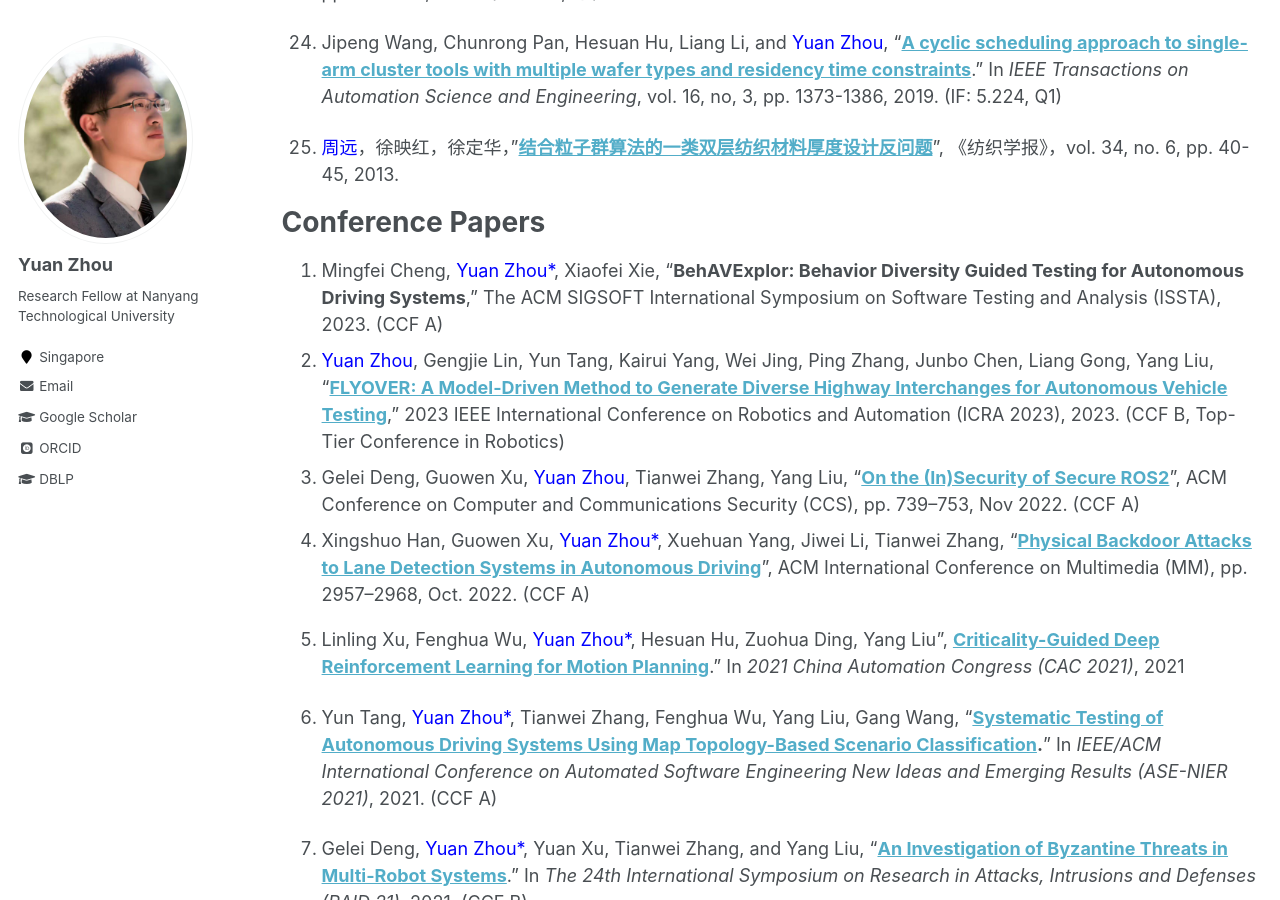
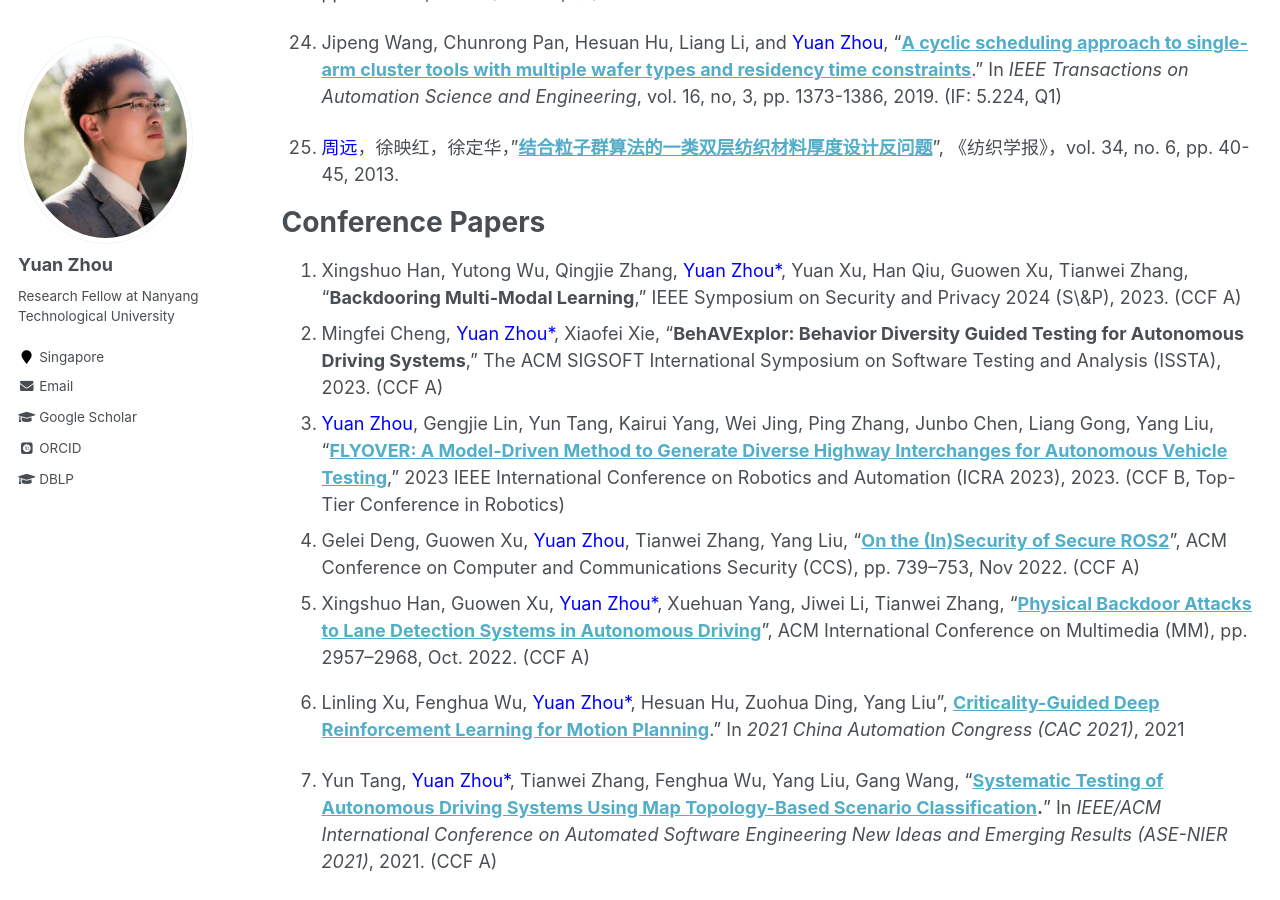
Before and after one commit to yuanzhou-yzhou/yuanzhou-yzhou.github.io, a Jekyll site: the page built from _pages/publications.md, in a window 1280 px wide and 900 px high, scrolled down 2413 px. Built offline with Jekyll 4.4.1, drawn with Linux system fonts in a browser that asks for light colours; some web fonts are replaced; comment, search, counter and statistics services are not loaded.

Commit message:
Update publications.md

```diff
--- a/_pages/publications.md
+++ b/_pages/publications.md
@@ -86,37 +86,38 @@ Modeling (SoSyM), vol 21, pp. 1295–1319, 2022 (IF: 2.211, Q3).
 
 [//]: # (*<u>Unmanned Autonomous Systems &#40;e.g., Robots and Autonomous Vehicles&#41;</u>*)
 
-1. Mingfei Cheng,  <span style="color:blue">Yuan Zhou\*</span>, Xiaofei Xie, "**BehAVExplor: Behavior Diversity Guided Testing for Autonomous Driving Systems**,” The ACM SIGSOFT International Symposium on Software Testing and Analysis (ISSTA), 2023. (CCF A)
-2. <span style="color:blue">Yuan Zhou</span>, Gengjie Lin, Yun Tang, Kairui Yang, Wei Jing, Ping Zhang, Junbo Chen, Liang Gong, Yang Liu, "**[FLYOVER: A Model-Driven Method to Generate Diverse Highway Interchanges for Autonomous Vehicle Testing](https://arxiv.org/abs/2301.12738)**," 2023 IEEE International Conference on Robotics and Automation (ICRA 2023), 2023. (CCF B, Top-Tier Conference in Robotics)
-3. Gelei Deng, Guowen Xu, <span style="color:blue">Yuan Zhou</span>, Tianwei Zhang, Yang Liu, "**[On the (In)Security of Secure ROS2](https://dl.acm.org/doi/10.1145/3548606.3560681)**", ACM Conference on Computer and Communications Security (CCS), pp. 739–753, Nov 2022. (CCF A)
-4. Xingshuo Han, Guowen Xu, <span style="color:blue">Yuan Zhou*</span>, Xuehuan Yang, Jiwei Li, Tianwei Zhang, "**[Physical Backdoor Attacks to Lane Detection Systems in Autonomous Driving](https://dl.acm.org/doi/abs/10.1145/3503161.3548171)**", ACM International Conference on Multimedia (MM), pp. 2957–2968, Oct. 2022. (CCF A)
-5. Linling Xu, Fenghua Wu, <span style="color:blue">Yuan Zhou\*</span>, Hesuan Hu, Zuohua Ding, Yang Liu", **[Criticality-Guided Deep Reinforcement Learning for Motion Planning](https://yuanzhou-yzhou.github.io/files/DRL_for_motion_planning.pdf)**." In *2021 China Automation Congress (CAC 2021)*, 2021
+1. Xingshuo Han, Yutong Wu, Qingjie Zhang, <span style="color:blue">Yuan Zhou\*</span>, Yuan Xu, Han Qiu, Guowen Xu, Tianwei Zhang, "**Backdooring Multi-Modal Learning**," IEEE Symposium on Security and Privacy 2024 (S\&P), 2023. (CCF A)
+2. Mingfei Cheng,  <span style="color:blue">Yuan Zhou\*</span>, Xiaofei Xie, "**BehAVExplor: Behavior Diversity Guided Testing for Autonomous Driving Systems**,” The ACM SIGSOFT International Symposium on Software Testing and Analysis (ISSTA), 2023. (CCF A)
+3. <span style="color:blue">Yuan Zhou</span>, Gengjie Lin, Yun Tang, Kairui Yang, Wei Jing, Ping Zhang, Junbo Chen, Liang Gong, Yang Liu, "**[FLYOVER: A Model-Driven Method to Generate Diverse Highway Interchanges for Autonomous Vehicle Testing](https://arxiv.org/abs/2301.12738)**," 2023 IEEE International Conference on Robotics and Automation (ICRA 2023), 2023. (CCF B, Top-Tier Conference in Robotics)
+4. Gelei Deng, Guowen Xu, <span style="color:blue">Yuan Zhou</span>, Tianwei Zhang, Yang Liu, "**[On the (In)Security of Secure ROS2](https://dl.acm.org/doi/10.1145/3548606.3560681)**", ACM Conference on Computer and Communications Security (CCS), pp. 739–753, Nov 2022. (CCF A)
+5. Xingshuo Han, Guowen Xu, <span style="color:blue">Yuan Zhou*</span>, Xuehuan Yang, Jiwei Li, Tianwei Zhang, "**[Physical Backdoor Attacks to Lane Detection Systems in Autonomous Driving](https://dl.acm.org/doi/abs/10.1145/3503161.3548171)**", ACM International Conference on Multimedia (MM), pp. 2957–2968, Oct. 2022. (CCF A)
+6. Linling Xu, Fenghua Wu, <span style="color:blue">Yuan Zhou\*</span>, Hesuan Hu, Zuohua Ding, Yang Liu", **[Criticality-Guided Deep Reinforcement Learning for Motion Planning](https://yuanzhou-yzhou.github.io/files/DRL_for_motion_planning.pdf)**." In *2021 China Automation Congress (CAC 2021)*, 2021
 
-6. Yun Tang, <span style="color:blue">Yuan Zhou\*</span>, Tianwei Zhang, Fenghua Wu, Yang Liu, Gang Wang, "**[Systematic Testing of Autonomous Driving Systems Using Map Topology-Based Scenario Classification](https://yuanzhou-yzhou.github.io/files/ASE_NIER_2021.pdf).**" In *IEEE/ACM International Conference on Automated Software Engineering New Ideas and Emerging Results (ASE-NIER 2021)*, 2021. (CCF A)
+7. Yun Tang, <span style="color:blue">Yuan Zhou\*</span>, Tianwei Zhang, Fenghua Wu, Yang Liu, Gang Wang, "**[Systematic Testing of Autonomous Driving Systems Using Map Topology-Based Scenario Classification](https://yuanzhou-yzhou.github.io/files/ASE_NIER_2021.pdf).**" In *IEEE/ACM International Conference on Automated Software Engineering New Ideas and Emerging Results (ASE-NIER 2021)*, 2021. (CCF A)
 
-7. Gelei Deng, <span style="color:blue">Yuan Zhou\*</span>, Yuan Xu, Tianwei Zhang, and Yang Liu, "**[An Investigation of Byzantine Threats in Multi-Robot Systems](https://personal.ntu.edu.sg/tianwei.zhang/paper/raid2021-1.pdf)**." In *The 24th International Symposium on Research in Attacks, Intrusions and Defenses (RAID 21)*, 2021. (CCF B)
+8. Gelei Deng, <span style="color:blue">Yuan Zhou\*</span>, Yuan Xu, Tianwei Zhang, and Yang Liu, "**[An Investigation of Byzantine Threats in Multi-Robot Systems](https://personal.ntu.edu.sg/tianwei.zhang/paper/raid2021-1.pdf)**." In *The 24th International Symposium on Research in Attacks, Intrusions and Defenses (RAID 21)*, 2021. (CCF B)
 
-8. Xingshuo Han, Kangjie Chen,  <span style="color:blue">Yuan Zhou\*</span>, Meikang Qiu, Chun Fan, Yang Liu, Tianwei Zhang. "**[A Unified Anomaly Detection Methodology for Lane-Following of Autonomous Driving Systems](https://ieeexplore.ieee.org/document/9644710)**", IEEE International Symposium on Parallel and Distributed Processing with Applications (ISPA), pp. 836–844, 2021. (CCF C)
+9. Xingshuo Han, Kangjie Chen,  <span style="color:blue">Yuan Zhou\*</span>, Meikang Qiu, Chun Fan, Yang Liu, Tianwei Zhang. "**[A Unified Anomaly Detection Methodology for Lane-Following of Autonomous Driving Systems](https://ieeexplore.ieee.org/document/9644710)**", IEEE International Symposium on Parallel and Distributed Processing with Applications (ISPA), pp. 836–844, 2021. (CCF C)
    <span style="color:red">Most Innovative Paper Award</span>
 
-9. Yun Tang, <span style="color:blue">Yuan Zhou\*</span>, Yang Liu, Jun Sun, and Gang Wang, "**[Collision Avoidance Testing for Autonomous Driving Systems on Complete Maps](https://ieeexplore.ieee.org/document/9575536)**." In *2021 IEEE Intelligent Vehicles Symposium (IV21)*, 2021.
+10. Yun Tang, <span style="color:blue">Yuan Zhou\*</span>, Yang Liu, Jun Sun, and Gang Wang, "**[Collision Avoidance Testing for Autonomous Driving Systems on Complete Maps](https://ieeexplore.ieee.org/document/9575536)**." In *2021 IEEE Intelligent Vehicles Symposium (IV21)*, 2021.
 
-10. Yun Tang, <span style="color:blue">Yuan Zhou\*</span>, Fenghua Wu, Yang Liu, Jun Sun, Wuling Huang, and Gang Wang, "**[Route Coverage Testing for Autonomous Vehicles via Map Modeling](https://ieeexplore.ieee.org/document/9560890)**." In *International Conference on Robotics and Automation (ICRA 2021)*, 2021. (CCF B, Top-Tier Conference in Robotics)
+11. Yun Tang, <span style="color:blue">Yuan Zhou\*</span>, Fenghua Wu, Yang Liu, Jun Sun, Wuling Huang, and Gang Wang, "**[Route Coverage Testing for Autonomous Vehicles via Map Modeling](https://ieeexplore.ieee.org/document/9560890)**." In *International Conference on Robotics and Automation (ICRA 2021)*, 2021. (CCF B, Top-Tier Conference in Robotics)
 
-11. Yixing Luo, Yijun Yu, Zhi Jin, Yao Li, Zuohua Ding,  <span style="color:blue">Yuan Zhou</span>, Yang Liu, "**[Privacy-Aware UAV Flights through Self-Configuring Motion Planning](https://ieeexplore.ieee.org/abstract/document/9197564)**." In *International Conference on Robotics and Automation (ICRA 2020)*, 2020: 1169-1175. (CCF B, Top-Tier Conference in Robotics)
+12. Yixing Luo, Yijun Yu, Zhi Jin, Yao Li, Zuohua Ding,  <span style="color:blue">Yuan Zhou</span>, Yang Liu, "**[Privacy-Aware UAV Flights through Self-Configuring Motion Planning](https://ieeexplore.ieee.org/abstract/document/9197564)**." In *International Conference on Robotics and Automation (ICRA 2020)*, 2020: 1169-1175. (CCF B, Top-Tier Conference in Robotics)
 
-12. Junyao Hou, Hesuan Hu, <span style="color:blue">Yuan Zhou</span>, Yang Liu, "**[Decentralized supervisory control of generalized mutual exclusion constraints in Petri nets](https://ieeexplore.ieee.org/abstract/document/8256129)**." In *13th IEEE Conference on Automation Science and Engineering (CASE)*, 2017: 358-363.
+13. Junyao Hou, Hesuan Hu, <span style="color:blue">Yuan Zhou</span>, Yang Liu, "**[Decentralized supervisory control of generalized mutual exclusion constraints in Petri nets](https://ieeexplore.ieee.org/abstract/document/8256129)**." In *13th IEEE Conference on Automation Science and Engineering (CASE)*, 2017: 358-363.
 
-13. Nan Du, Hesuan Hu, <span style="color:blue">Yuan Zhou</span>, Yang Liu, "**[Robust control of automated manufacturing systems with complex structures using Petri nets](https://ieeexplore.ieee.org/abstract/document/8256130)**." In *13th IEEE Conference on Automation Science and Engineering (CASE)*, 2017: 364-369.
+14. Nan Du, Hesuan Hu, <span style="color:blue">Yuan Zhou</span>, Yang Liu, "**[Robust control of automated manufacturing systems with complex structures using Petri nets](https://ieeexplore.ieee.org/abstract/document/8256130)**." In *13th IEEE Conference on Automation Science and Engineering (CASE)*, 2017: 364-369.
 
-14. Xiaojun Wang, Hesuan Hu, <span style="color:blue">Yuan Zhou</span>, Yang Liu. "**[A robust control approach to automated manufacturing systems allowing failures and reworks with Petri nets](https://ieeexplore.ieee.org/abstract/document/8256131)**." In *13th IEEE Conference on Automation Science and Engineering (CASE)*, 2017:
+15. Xiaojun Wang, Hesuan Hu, <span style="color:blue">Yuan Zhou</span>, Yang Liu. "**[A robust control approach to automated manufacturing systems allowing failures and reworks with Petri nets](https://ieeexplore.ieee.org/abstract/document/8256131)**." In *13th IEEE Conference on Automation Science and Engineering (CASE)*, 2017:
 370-375.
 
-15. Jipeng Wang, Chunrong Pan, Hesuan Hu, <span style="color:blue">Yuan Zhou</span>, "**[Scheduling of single-arm cluster tools with multi-type wafers and shared PMs](https://ieeexplore.ieee.org/abstract/document/8256242)**." In *13th IEEE Conference on Automation Science and Engineering (CASE)*, 2017: 1046-1051.
+16. Jipeng Wang, Chunrong Pan, Hesuan Hu, <span style="color:blue">Yuan Zhou</span>, "**[Scheduling of single-arm cluster tools with multi-type wafers and shared PMs](https://ieeexplore.ieee.org/abstract/document/8256242)**." In *13th IEEE Conference on Automation Science and Engineering (CASE)*, 2017: 1046-1051.
 
-16. Mingyue Jiang, Zuohua Ding, MengChu Zhou, <span style="color:blue">Yuan Zhou</span>, "**[Formal modeling and verification of secure mobile agent systems](https://ieeexplore.ieee.org/abstract/document/7294136)**." In *13th IEEE Conference on Automation Science and Engineering (CASE)*, 2015: 545-550.
+17. Mingyue Jiang, Zuohua Ding, MengChu Zhou, <span style="color:blue">Yuan Zhou</span>, "**[Formal modeling and verification of secure mobile agent systems](https://ieeexplore.ieee.org/abstract/document/7294136)**." In *13th IEEE Conference on Automation Science and Engineering (CASE)*, 2015: 545-550.
 
-17. Zuohua Ding, <span style="color:blue">Yuan Zhou</span>, MengChu Zhou, "**[Modeling self-adaptive software systems with learning Petri nets](https://dl.acm.org/citation.cfm?id=2591113)**." *Companion Proceedings of the 36th International Conference on Software Engineering (ICSE Companion)*, 2014: 464-467.
+18. Zuohua Ding, <span style="color:blue">Yuan Zhou</span>, MengChu Zhou, "**[Modeling self-adaptive software systems with learning Petri nets](https://dl.acm.org/citation.cfm?id=2591113)**." *Companion Proceedings of the 36th International Conference on Software Engineering (ICSE Companion)*, 2014: 464-467.
 
 
 **PhD Thesis**
```
